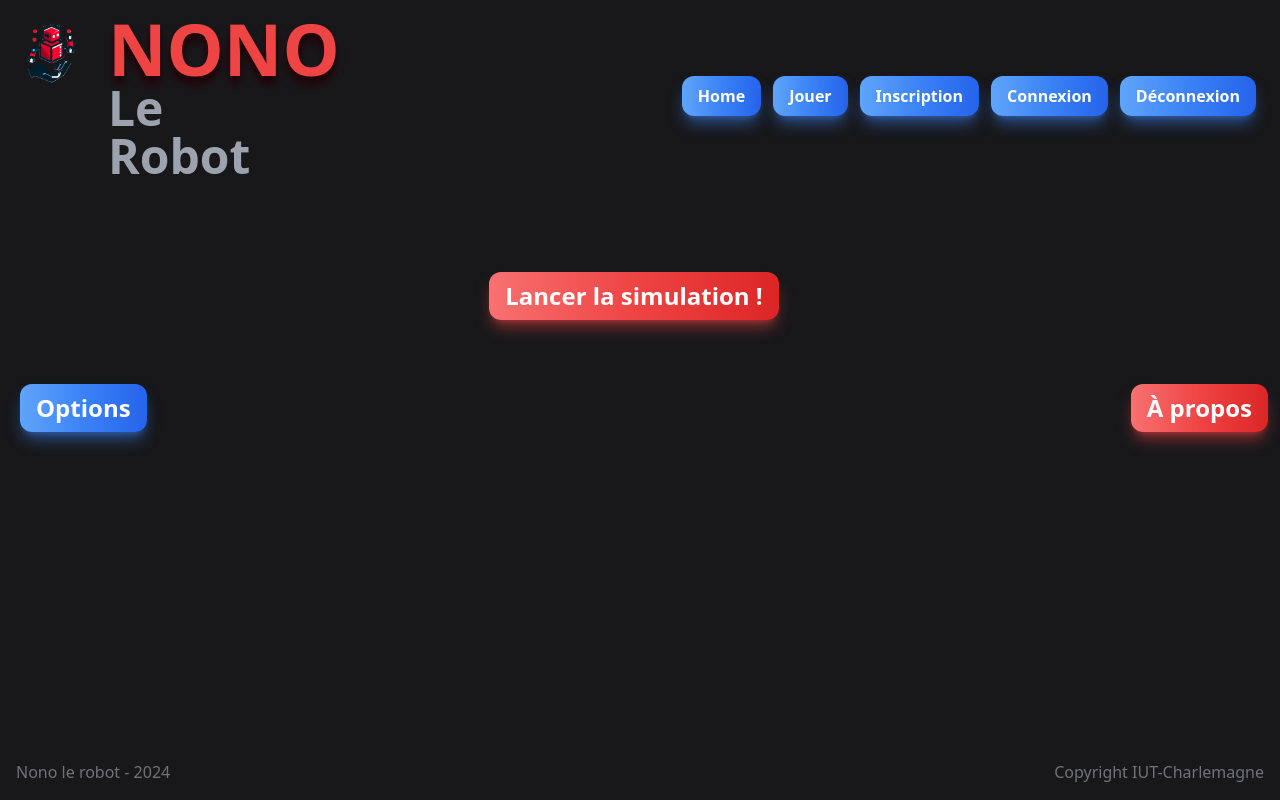
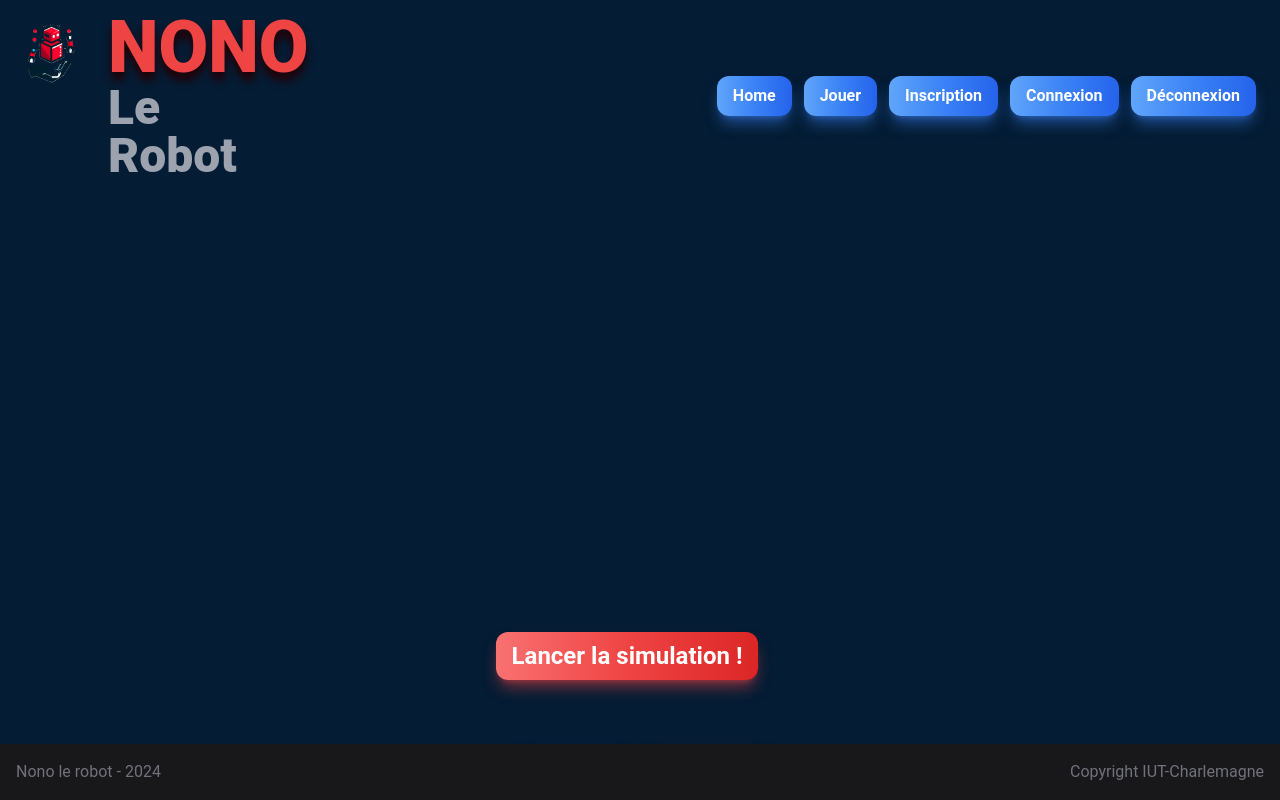
Before and after one commit to ClemGrom/NonoLERobot_Gromangin_Termine_Holder_Waltispurger_Serrier, a Vue app in the folder web/: page /accueilRobot in a window 1280 px wide. Built offline with nearby package versions, Linux system fonts and the light colour scheme.

Commit message:
page acceuil en js au lieu de ts

```diff
--- a/web/src/App.vue
+++ b/web/src/App.vue
@@ -89,7 +89,7 @@ export default {
   <!-- affiche les routes -->
   <RouterView/>
 
-  <footer class="bg-zinc-900 text-zinc-500 text-center p-4 flex flex-row justify-between fixed bottom-0 w-full">    <p>Nono le robot - 2024</p>
+  <footer v-if="!isHomeRoute" class="bg-zinc-900 text-zinc-500 text-center p-4 flex flex-row justify-between fixed bottom-0 w-full">    <p>Nono le robot - 2024</p>
     <p>Copyright IUT-Charlemagne</p>
   </footer>
 </template>
--- a/web/src/assets/main.css
+++ b/web/src/assets/main.css
@@ -2,38 +2,15 @@
 @tailwind components;
 @tailwind utilities;
 
-/**
-#app {
-  max-width: 1280px;
-  margin: 0 auto;
-  padding: 2rem;
-  font-weight: normal;
+
+body, html, #app {
+    font-family: 'Roboto', sans-serif;
+    color: #ffffff;
+    background-color: #041c34;
+    height: 100%;
 }
 
-a,
-.green {
-  text-decoration: none;
-  color: hsla(160, 100%, 37%, 1);
-  transition: 0.4s;
-  padding: 3px;
+body {
+    margin: 0;
+    padding: 0;
 }
-
-@media (hover: hover) {
-  a:hover {
-    background-color: hsla(160, 100%, 37%, 0.2);
-  }
-}
-
-@media (min-width: 1024px) {
-  body {
-    display: flex;
-    place-items: center;
-  }
-
-  #app {
-    display: grid;
-    grid-template-columns: 1fr 1fr;
-    padding: 0 2rem;
-  }
-}
-*/
--- a/web/src/components/AccueilRobot.vue
+++ b/web/src/components/AccueilRobot.vue
@@ -3,9 +3,13 @@
 </script>
 
 <template>
-  <div class="flex flex-col items-center mt-20" >
-    <div class="flex flex-col items-center mb-2">
+  <div class="flex flex-col items-center justify-center h-screen">
+    <!-- Contenu de votre template ici -->
+
+    <!-- Boutons en bas de la fenêtre -->
+    <div class="mt-auto">
       <!-- Bouton "Lancer la simulation" -->
+      <div class="mb-2">
         <RouterLink to="/simulation">
           <button class="text-white text-2xl font-bold py-2 px-4 rounded-xl bg-gradient-to-r from-red-400 via-red-500 to-red-600 hover:bg-gradient-to-br focus:ring-4 focus:outline-none focus:ring-green-300 dark:focus:ring-red-800 shadow-lg shadow-red-500/50 dark:shadow-lg dark:shadow-red-800/80 mr-3 hover:transition duration-300 ease-in-out transform hover:scale-105 mb-14 ">
             Lancer la simulation !
@@ -14,8 +18,7 @@
       </div>
 
       <!-- Boutons "À propos" et "Options" -->
-    <div class="flex flex-row justify-between w-full">
-      <RouterLink to="/option">
+      <div class="flex flex-row justify-between w-full">        <RouterLink to="/option">
           <button class="ml-5 text-white text-2xl font-bold py-2 px-4 rounded-xl bg-gradient-to-r from-blue-400 via-blue-500 to-blue-600 hover:bg-gradient-to-br focus:ring-4 focus:outline-none focus:ring-blue-300 dark:focus:ring-blue-800 shadow-lg shadow-blue-500/50 dark:shadow-lg dark:shadow-blue-800/80 mr-3 hover:transition duration-300 ease-in-out transform hover:scale-105 mb-2">
             Options
           </button>
@@ -28,7 +31,9 @@
         </RouterLink>
       </div>
     </div>
+  </div>
 </template>
+
 
 
 <style scoped>
```
Lines whose indentation alone changed are shown as unchanged.
